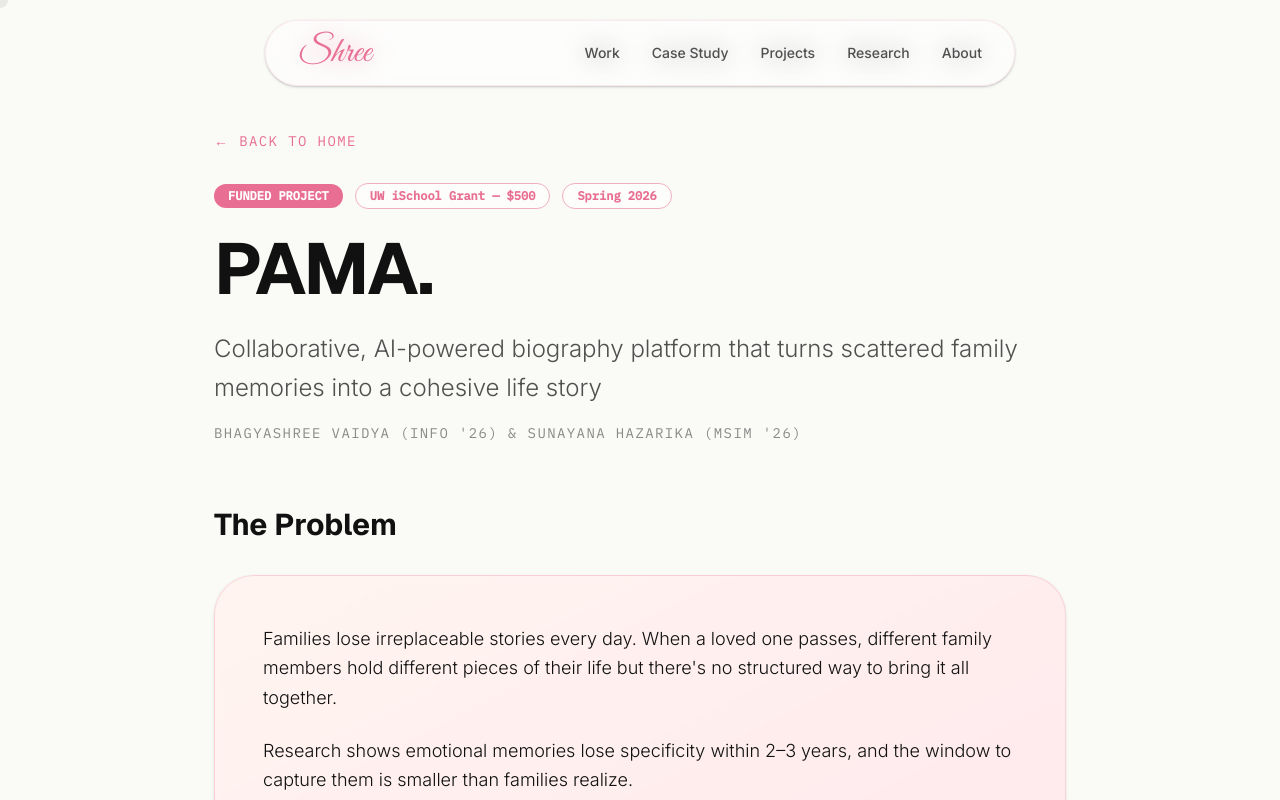
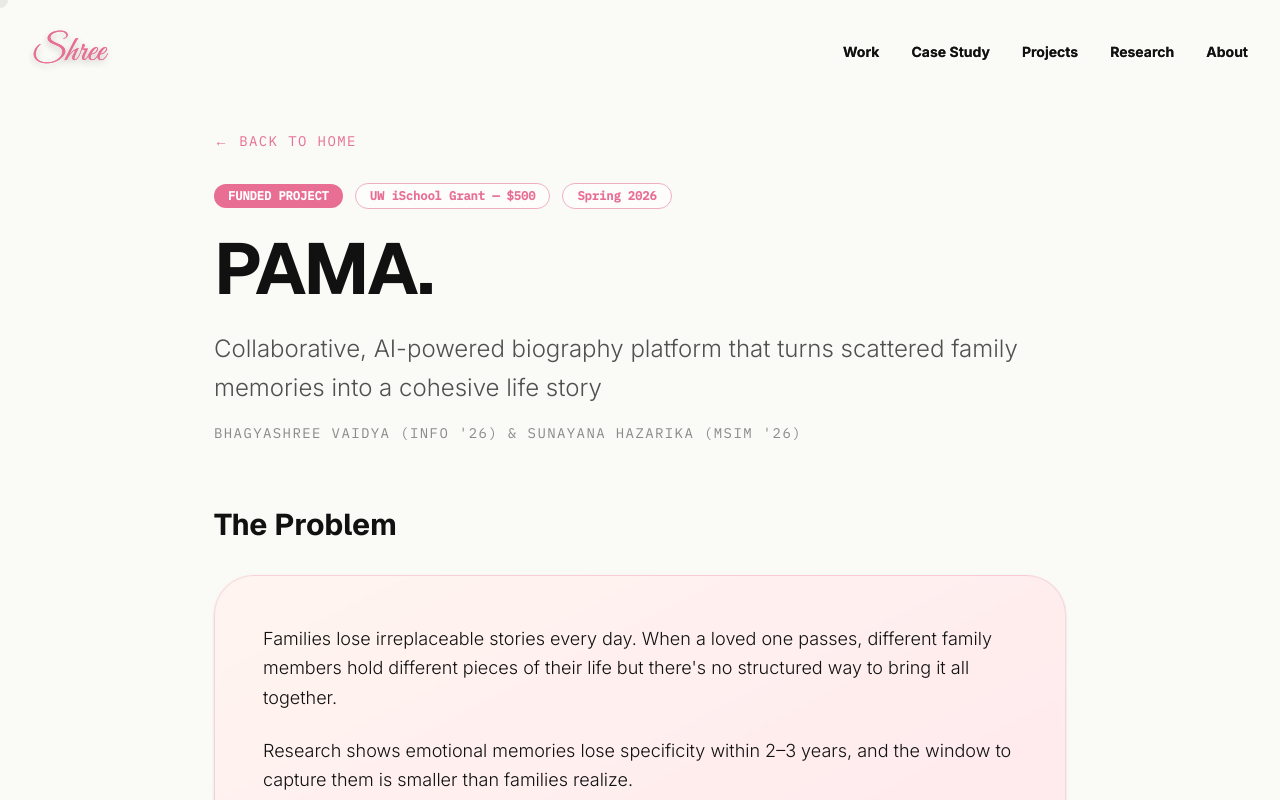
Before and after one commit to Bhagyashree-Vaidya/portfolio-site, a Next.js app: page /projects/pama in a window 1280 px wide. Shown: the top 800 px of the page. Built offline with nearby package versions, Linux system fonts and the light colour scheme.

Commit message:
fix: navbar text readability when unscrolled

```diff
--- a/src/components/Navigation.tsx
+++ b/src/components/Navigation.tsx
@@ -37,10 +37,10 @@ export default function Navigation() {
         className={`relative flex items-center justify-between gap-12 px-6 md:px-8 transition-all duration-700 ease-out-expo overflow-hidden ${
           scrolled
             ? "w-[95%] md:w-auto md:min-w-[750px] py-3 bg-white/75 backdrop-blur-xl border border-[#F0AFC0]/45 rounded-full shadow-[0_14px_40px_rgba(232,111,147,0.12)]"
-            : "w-[95%] md:w-auto md:min-w-[750px] py-3 bg-white/40 backdrop-blur-md border border-[#F0AFC0]/20 rounded-full shadow-sm"
+            : "w-full max-w-[1320px] py-3 bg-transparent border-transparent rounded-none"
         }`}
       >
-        <Link href="/" className={`text-3xl md:text-4xl text-[#E86F93] hover:text-[#9C2F55] transition-colors ${cursiveFont.className}`}>
+        <Link href="/" className={`text-3xl md:text-4xl text-[#E86F93] hover:text-[#9C2F55] transition-colors ${cursiveFont.className} ${!scrolled && "drop-shadow-md"}`}>
           Shree
         </Link>
 
@@ -49,7 +49,11 @@ export default function Navigation() {
             <Link
               key={item.name}
               href={item.href}
-              className="text-sm font-medium text-text-secondary hover:text-text-primary transition-colors duration-300 whitespace-nowrap"
+              className={`text-sm ${
+                scrolled
+                  ? "font-medium text-text-secondary"
+                  : "font-bold text-text-primary drop-shadow-[0_2px_4px_rgba(255,255,255,0.8)]"
+              } hover:text-[#E86F93] transition-colors duration-300 whitespace-nowrap`}
             >
               {item.name}
             </Link>
```
